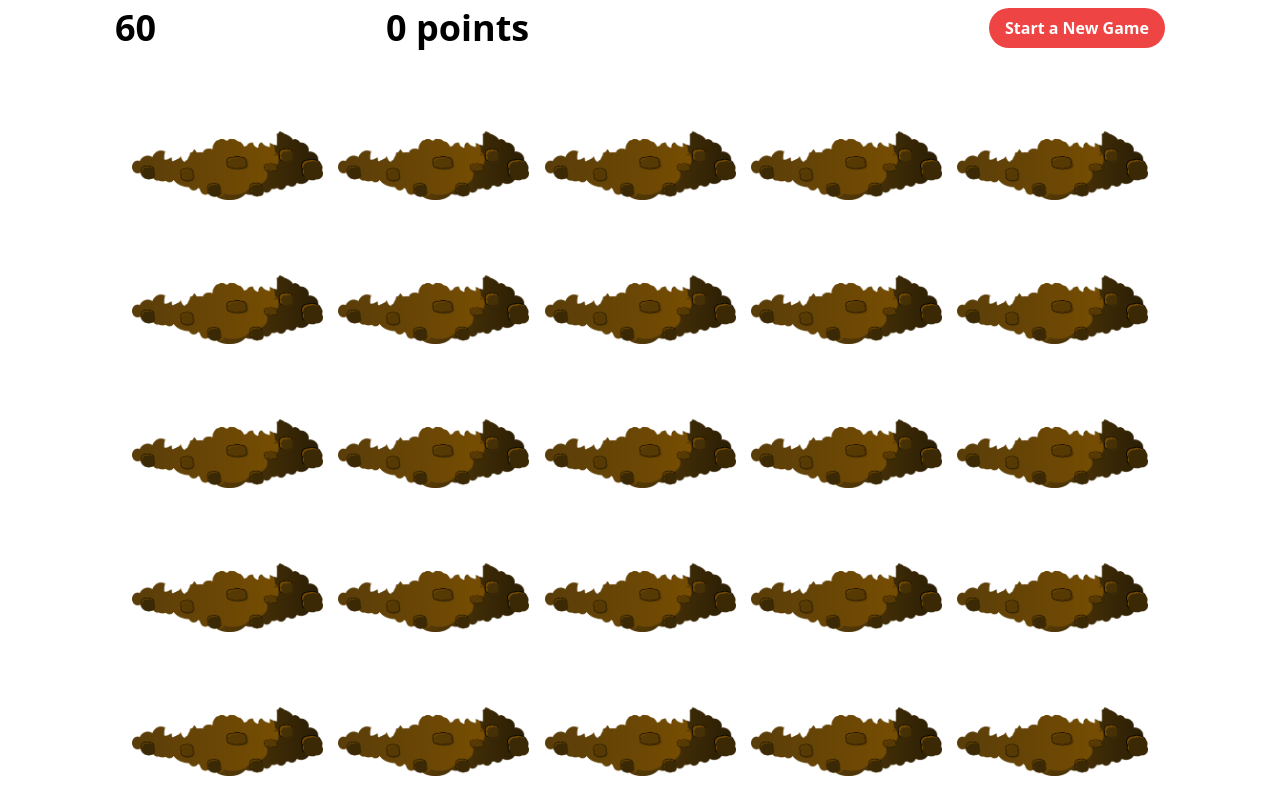
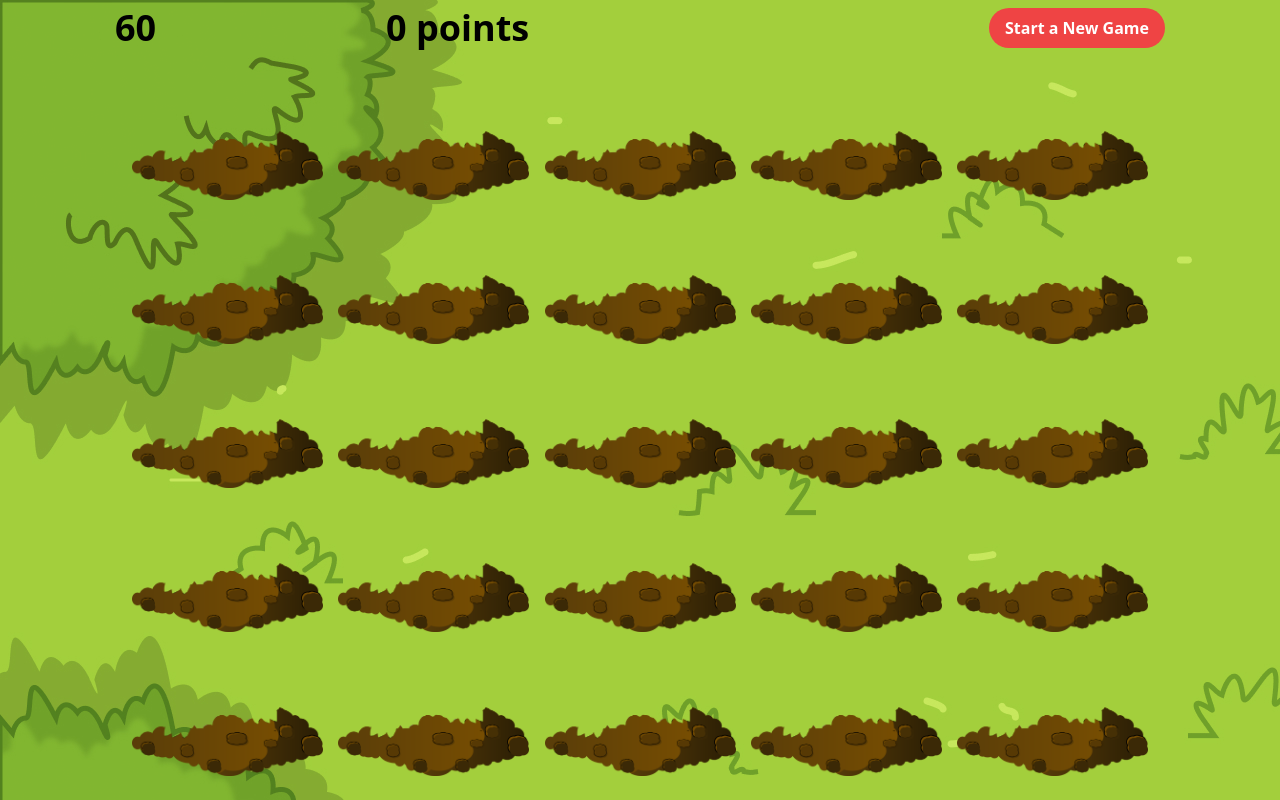
Before and after one commit to studiegrupp2/Whack-a-mole, a Next.js app: page /game in a window 1280 px wide. Built offline with nearby package versions, Linux system fonts and the light colour scheme.

Commit message:
added game-bg

```diff
--- a/src/app/game/page.tsx
+++ b/src/app/game/page.tsx
@@ -146,7 +146,9 @@ const Game = () => {
 
   return (
     <div>
-      <div className="min-h-screen min-w-screen flex flex-col items-center">
+      <div className="min-h-screen min-w-screen flex flex-col items-center" style={{
+      backgroundImage: "url('/game-bg.jpg')",
+    }}>
         <div className="p-[20px 0px] py-2 flex min-w-full justify-around">
           <div className="game-timer">
             <Timer
```
Also changed, not shown: public/game-bg.jpg (added).
